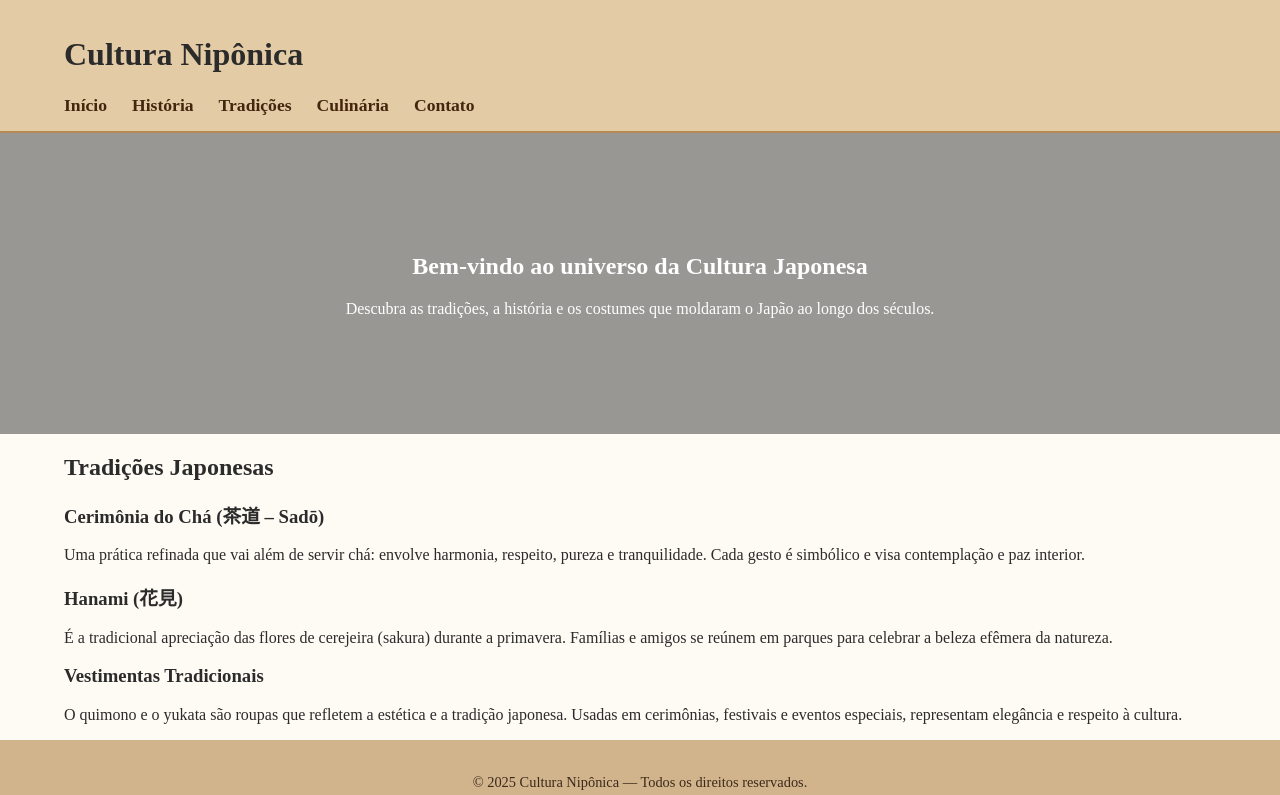
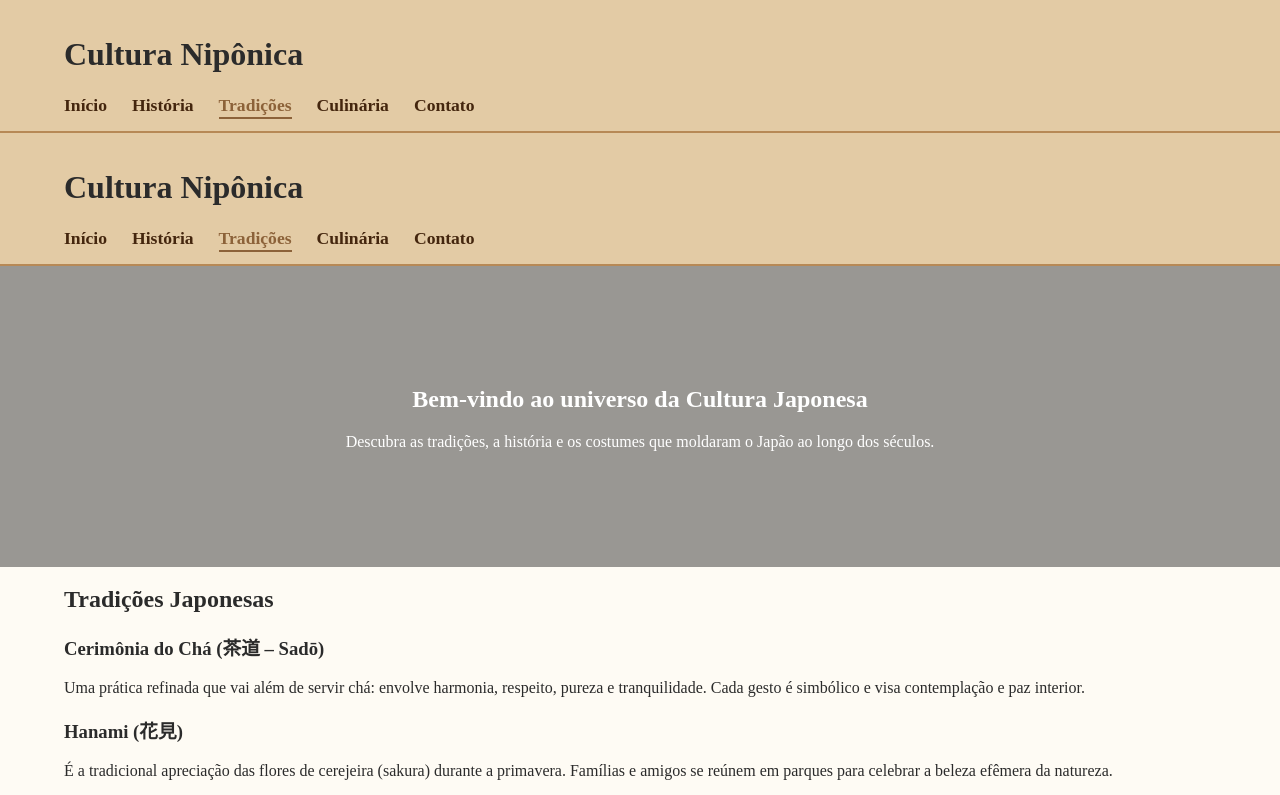
Before and after one commit to Edson-Fox/Cultura-Nip-nica, a plain HTML site: page pages/tradicoes.html in a window 1280 px wide. Shown: the top 795 px of the page. Drawn offline with Linux system fonts and the light colour scheme; files whose address does not match are found by name.

Commit message:
Update tradicoes.html

```diff
--- a/pages/tradicoes.html
+++ b/pages/tradicoes.html
@@ -1,10 +1,8 @@
-<!DOCTYPE html>
-<html lang="pt-br">
 <head>
   <meta charset="UTF-8" />
   <meta name="viewport" content="width=device-width, initial-scale=1.0"/>
   <title>Tradições Japonesas - Cultura Nipônica</title>
-  <link rel="stylesheet" href="style.css">
+  <link rel="stylesheet" href="../style.css">
   <link href="https://fonts.googleapis.com/css2?family=Noto+Serif+JP&display=swap" rel="stylesheet">
 </head>
 <body>
@@ -13,15 +11,38 @@
       <h1>Cultura Nipônica</h1>
       <nav>
         <ul>
-          <li><a href="index.html">Início</a></li>
+          <li><a href="../index.html">Início</a></li>
           <li><a href="historia.html">História</a></li>
-          <li><a href="tradicoes.html">Tradições</a></li>
-          <li><a href="#">Culinária</a></li>
-          <li><a href="#">Contato</a></li>
+          <li><a href="tradicoes.html" class="active">Tradições</a></li>
+          <li><a href="culinaria.html">Culinária</a></li>
+          <li><a href="contato.html">Contato</a></li>
         </ul>
       </nav>
     </div>
   </header>
+<head>
+  <meta charset="UTF-8" />
+  <meta name="viewport" content="width=device-width, initial-scale=1.0"/>
+  <title>Tradições Japonesas - Cultura Nipônica</title>
+  <link rel="stylesheet" href="../style.css">
+  <link href="https://fonts.googleapis.com/css2?family=Noto+Serif+JP&display=swap" rel="stylesheet">
+</head>
+<body>
+  <header>
+    <div class="container">
+      <h1>Cultura Nipônica</h1>
+      <nav>
+        <ul>
+          <li><a href="../index.html">Início</a></li>
+          <li><a href="historia.html">História</a></li>
+          <li><a href="tradicoes.html" class="active">Tradições</a></li>
+          <li><a href="culinaria.html">Culinária</a></li>
+          <li><a href="contato.html">Contato</a></li>
+        </ul>
+      </nav>
+    </div>
+  </header>
+
   <body>
   <div id="banner-container"></div>
 
```
